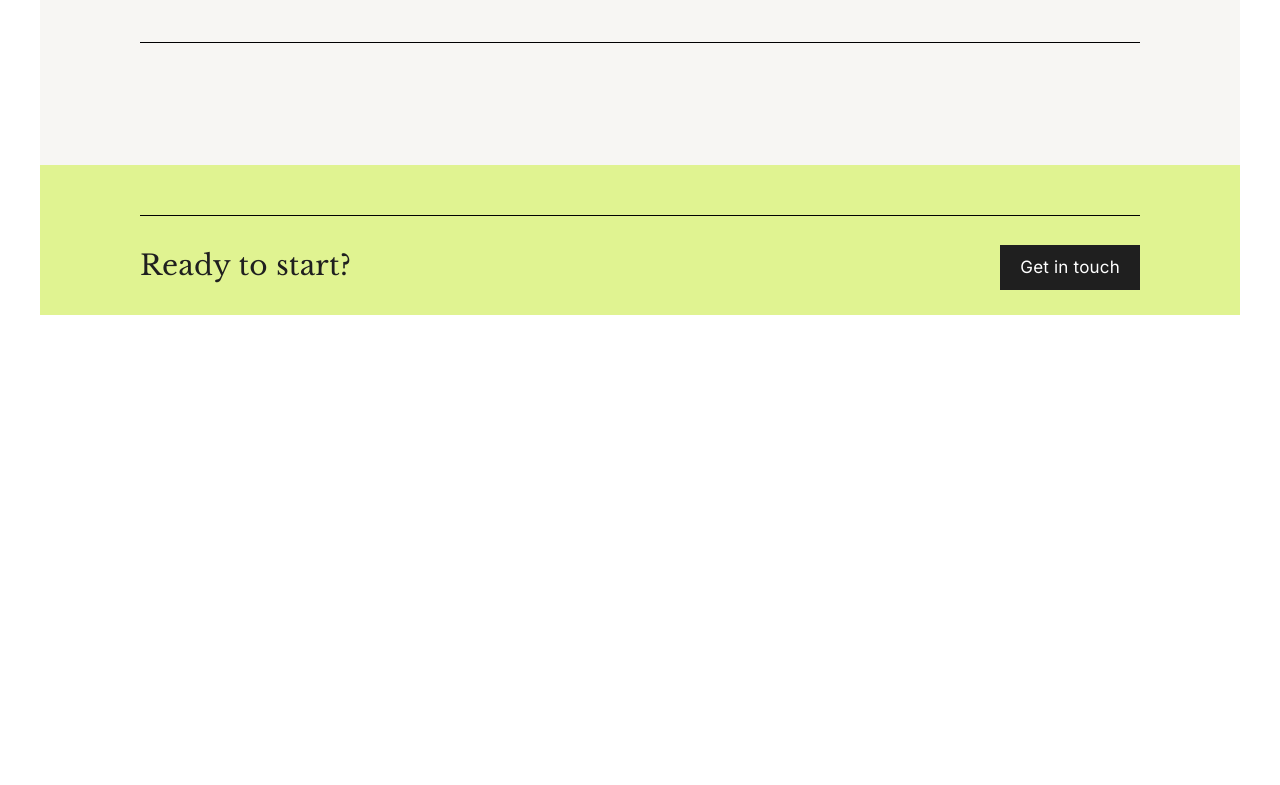
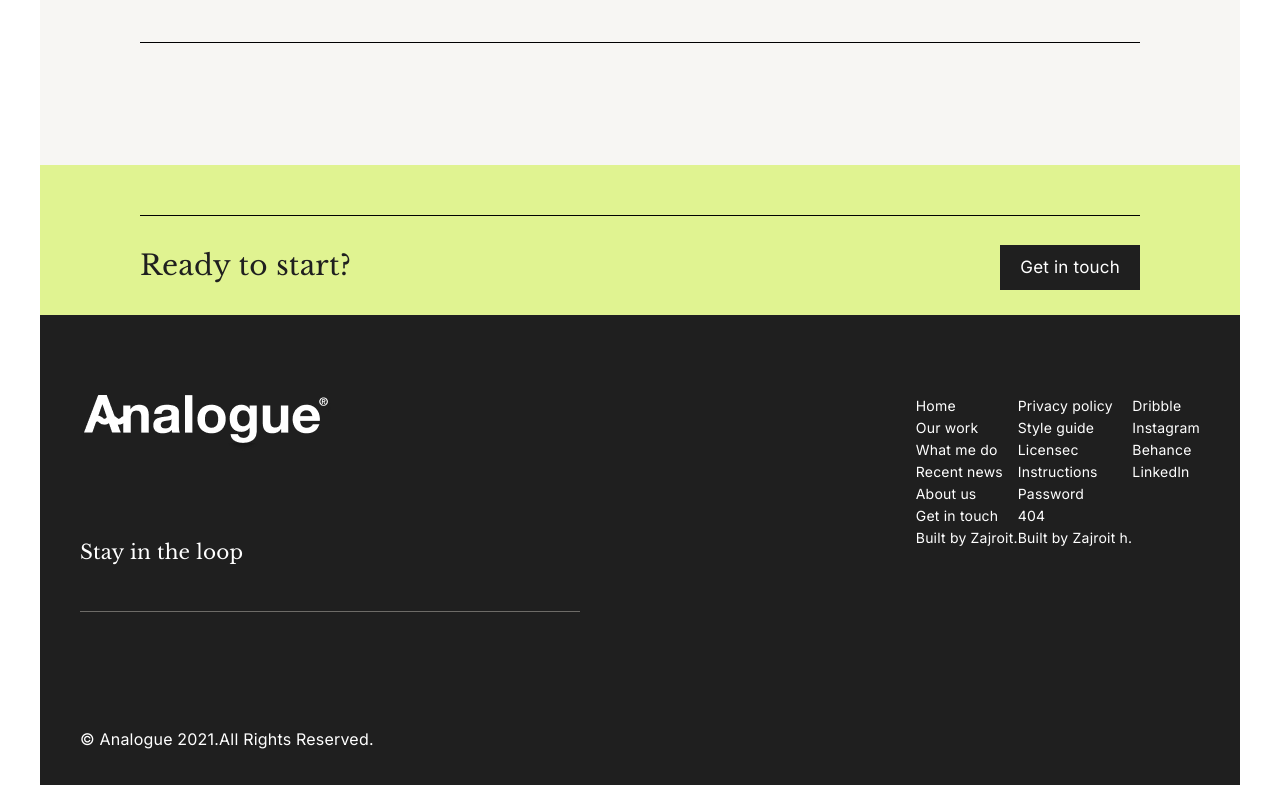
Before and after one commit to Zajroid/analogue-zajroit, a website: page app/index.html in a window 1280 px wide. Shown: the part 5172-5957 px from the top of the page. Before the commit the page ends 5487 px from the top, so only its background shows below. Drawn offline with nearby package versions, Linux system fonts and the light colour scheme.

Commit message:
making a footer

```diff
--- a/app/index.html
+++ b/app/index.html
@@ -326,11 +326,63 @@
         </section>
     </div>
 
+    <div class="container">
+        <footer class="footer">
 
-    <footer class="footer">
+            <div class="footer-left-column">
+                <div class="footer-left-colum-title">
+                    <img src="./images/icons/IMAGE1.png" alt="">
+                </div>
+                <div class="footer-left-column-desc">
+                    <p>Stay in the loop</p>
+                </div>
+                <div class="footer-left-column-copyright">
+                    <p>© Analogue 2021.All Rights Reserved.</p>
+                </div>
 
-    </footer>
+            </div>
 
+            <div class="footer-right-column">
+                <div class="footer-nav-wrapper">
+                    <div class="footer-nav">
+                        <ul>
+                            <li><a href="#">Home</a></li>
+                            <li><a href="#">Our work</a></li>
+                            <li><a href="#">What me do</a></li>
+                            <li><a href="#">Recent news</a></li>
+                            <li><a href="#">About us</a></li>
+                            <li><a href="#">Get in touch</a></li>
+                            <li class="bottom-li"><a href="#">Built by Zajroit.</a></li>
+                        </ul>
+                    </div>
+
+                    <div class="footer-nav">
+                        <ul>
+                            <li><a href="#">Privacy policy</a></li>
+                            <li><a href="#">Style guide</a></li>
+                            <li><a href="#">Licensec</a></li>
+                            <li><a href="#">Instructions</a></li>
+                            <li><a href="#">Password</a></li>
+                            <li><a href="#">404</a></li>
+                            <li class="bottom-li"><a href="#">Built by Zajroit h.</a></li>
+                        </ul>
+                    </div>
+
+
+                    <div class="footer-nav">
+                        <ul>
+                            <li><a href="#">Dribble</a></li>
+                            <li><a href="#">Instagram</a></li>
+                            <li><a href="#">Behance</a></li>
+                            <li><a href="#">LinkedIn</a></li>
+                        </ul>
+                    </div>
+
+                </div>
+            </div>
+
+        </footer>
+    </div>
     <!-------JS------->
     <script src="js/main.min.js"></script>
     <!---------------->
--- a/app/scss/style.scss
+++ b/app/scss/style.scss
@@ -602,5 +602,97 @@
     }
 }
 
+/* FOOTER */
+.footer {
+    height: 470px;
+    max-height: 470px;
+    background-color: #1f1f1f;
 
-/* FOOTER */
+    padding: 80px 40px;
+
+    display: flex;
+    justify-content: space-between;
+
+    .footer-left-column {
+        max-width: 500px;
+        min-width: 500px;
+
+        position: relative;
+
+        &::before {
+            // margin-left: 30px;
+            position: absolute;
+            content: "";
+            margin: 0 auto;
+            // top: 50%;
+            bottom: 30%;
+            left: 0;
+            display: block;
+            height: 1px;
+            width: 100%;
+            background-color: #6d6b67;
+        }
+
+        .footer-left-colum-title {
+            margin-bottom: 80px;
+        }
+
+        .footer-left-column-desc {
+            font-family: "Libre Baskerville";
+            font-style: normal;
+            font-weight: 400;
+            font-size: 20px;
+            line-height: 34px;
+
+            /* identical to box height, or 168% */
+            letter-spacing: 0.2px;
+
+            color: #ffffff;
+        }
+
+        .footer-left-column-copyright {
+            margin-top: 160px;
+
+            font-family: "Inter";
+            font-style: normal;
+            font-weight: 400;
+            font-size: 16px;
+            line-height: 20px;
+
+            /* identical to box height, or 151% */
+            letter-spacing: 0.2px;
+
+            color: #ffffff;
+        }
+    }
+
+    .footer-right-column {
+        .footer-nav-wrapper {
+            display: flex;
+
+            .footer-nav {
+                display: flex;
+
+                ul {
+                    li {
+                        list-style-type: none;
+
+                        a {
+                            text-decoration: none;
+                            font-family: "Inter";
+                            font-style: normal;
+                            font-weight: 400;
+                            font-size: 14px;
+                            line-height: 22px;
+
+                            /* identical to box height, or 160% */
+                            letter-spacing: 0.2px;
+
+                            color: #ffffff;
+                        }
+                    }
+                }
+            }
+        }
+    }
+}
```
Also changed, not shown: app/css/style.min.css, app/images/icons/IMAGE1.png (added).
